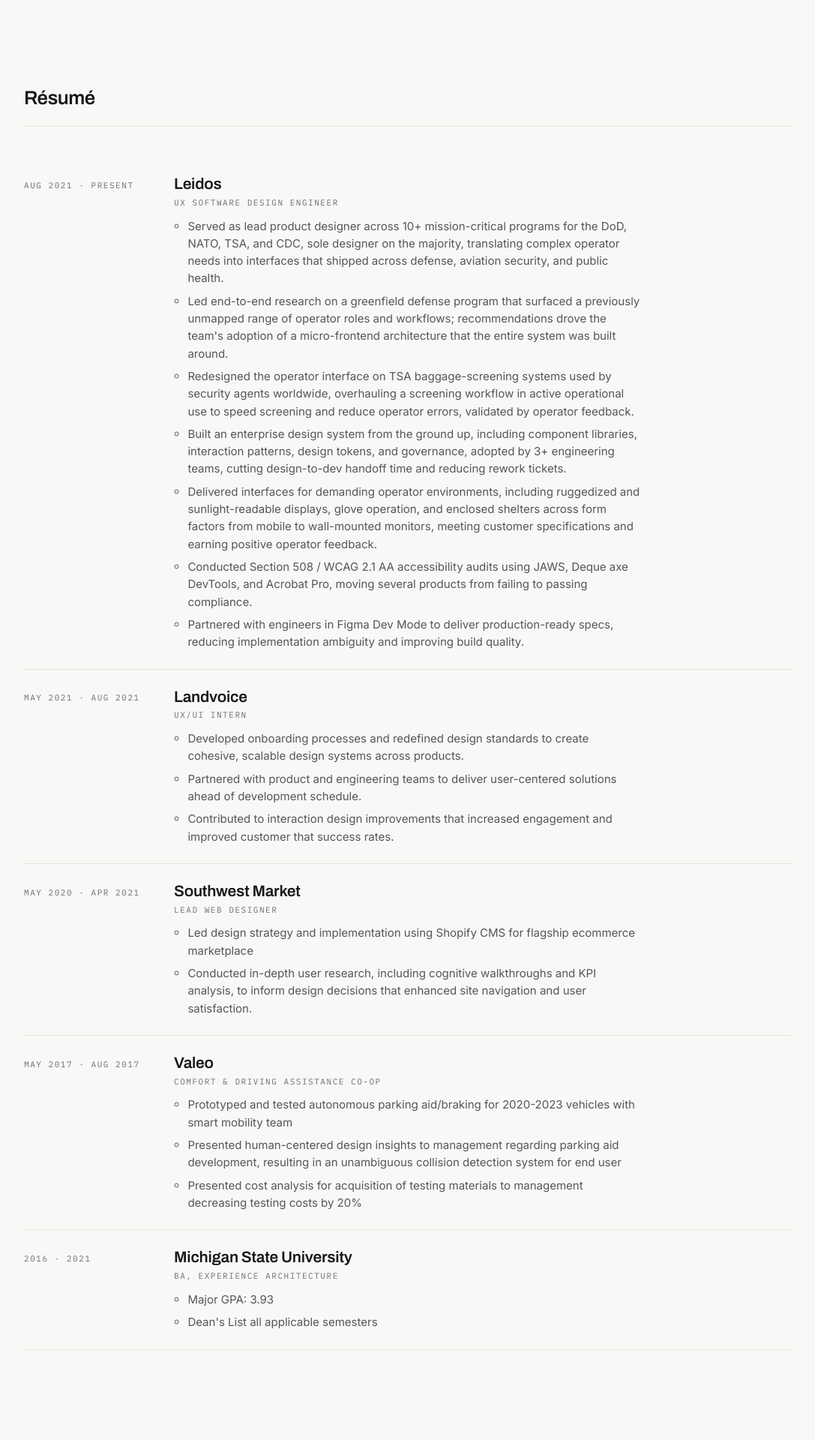
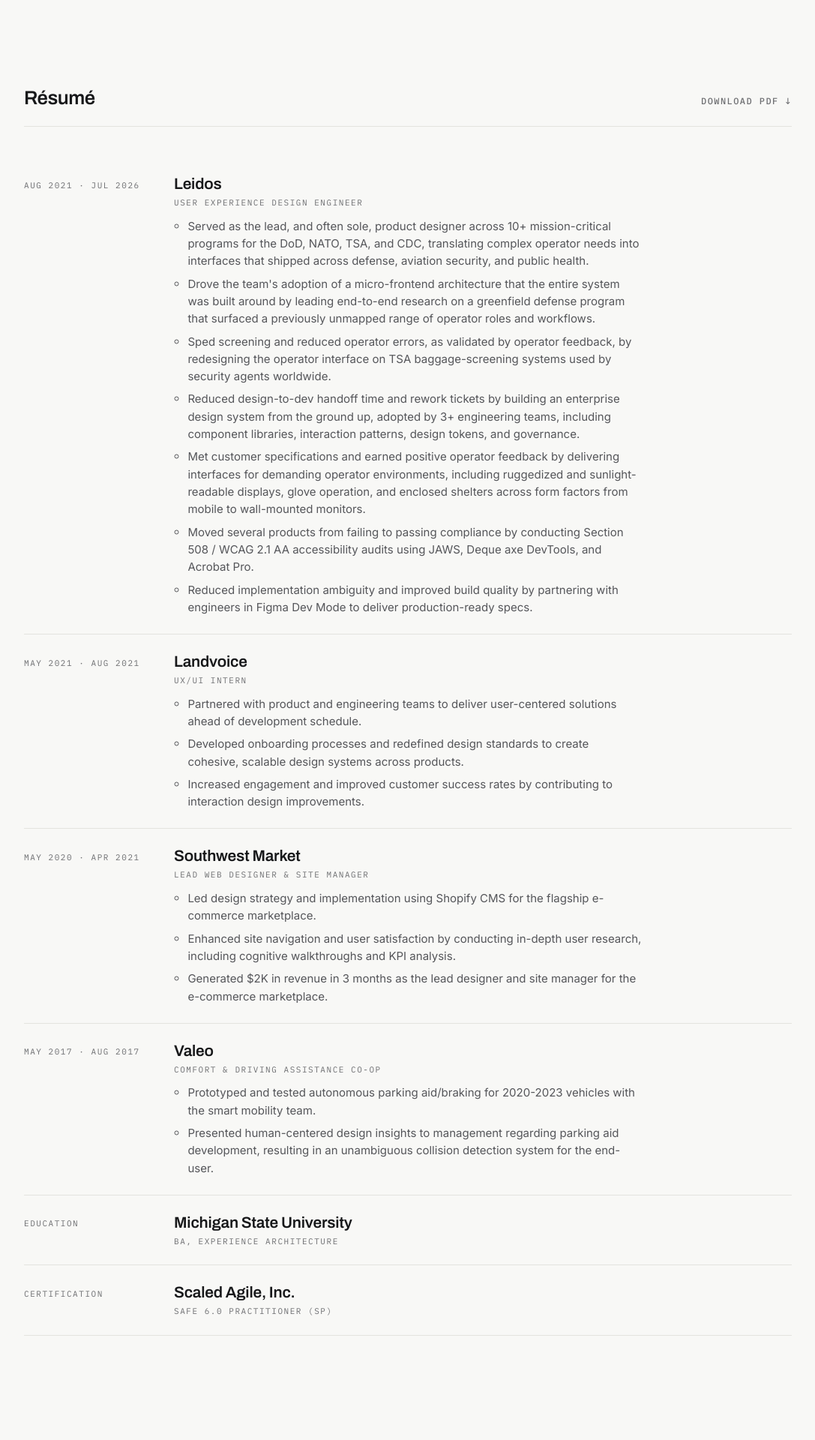
Before and after one commit to JonathanJraiche/jraiche-portfolio, a React (Vite) app: page / in a window 1280 px wide. Shown: the part 780-2700 px from the top of the page at 75% size, without its empty margins (96-1183 px from the left). Built offline with nearby package versions, Linux system fonts and the light colour scheme.

Commit message:
Update portfolio resume and PDF

```diff
--- a/index.html
+++ b/index.html
@@ -6,7 +6,7 @@
     <title>Jonathan Jraiche</title>
     <meta
       name="description"
-      content="Product designer focused on enterprise software, product strategy, and systems thinking."
+      content="Senior product designer focused on complex enterprise software, product strategy, and systems thinking."
     />
   </head>
   <body>
--- a/src/App.jsx
+++ b/src/App.jsx
@@ -50,6 +50,9 @@
       <div className="container">
         <FadeIn className="section-head">
           <h2 id="resume-title">Résumé</h2>
+          <a className="resume-download mono" href={site.resumePdf} download>
+            Download PDF <span aria-hidden="true">↓</span>
+          </a>
         </FadeIn>
         <ul className="resume">
           {resume.map((entry) => (
--- a/src/content.js
+++ b/src/content.js
@@ -3,11 +3,12 @@
 export const site = {
   name: "Jonathan Jraiche",
   email: "jraichej@gmail.com",
+  resumePdf: "./Jonathan-Jraiche-Resume.pdf",
 };
 
 export const hero = {
   headline:
-    "I'm Jonathan Jraiche, a product designer focused on enterprise software, product strategy, and systems thinking.",
+    "I'm Jonathan Jraiche, a senior product designer focused on complex enterprise software, product strategy, and systems thinking.",
   // The email is rendered as a mailto link after this text.
   lede:
     "I design experiences for products that differentiate, clarify, and delight. While most of my recent work is classified and/or proprietary, I am always happy to discuss my process and answer any questions you have.",
@@ -16,17 +17,17 @@
 
 export const resume = [
   {
-    dates: "Aug 2021 · Present",
+    dates: "Aug 2021 · Jul 2026",
     org: "Leidos",
-    role: "UX Software Design Engineer",
+    role: "User Experience Design Engineer",
     bullets: [
-      "Served as lead product designer across 10+ mission-critical programs for the DoD, NATO, TSA, and CDC, sole designer on the majority, translating complex operator needs into interfaces that shipped across defense, aviation security, and public health.",
-      "Led end-to-end research on a greenfield defense program that surfaced a previously unmapped range of operator roles and workflows; recommendations drove the team's adoption of a micro-frontend architecture that the entire system was built around.",
-      "Redesigned the operator interface on TSA baggage-screening systems used by security agents worldwide, overhauling a screening workflow in active operational use to speed screening and reduce operator errors, validated by operator feedback.",
-      "Built an enterprise design system from the ground up, including component libraries, interaction patterns, design tokens, and governance, adopted by 3+ engineering teams, cutting design-to-dev handoff time and reducing rework tickets.",
-      "Delivered interfaces for demanding operator environments, including ruggedized and sunlight-readable displays, glove operation, and enclosed shelters across form factors from mobile to wall-mounted monitors, meeting customer specifications and earning positive operator feedback.",
-      "Conducted Section 508 / WCAG 2.1 AA accessibility audits using JAWS, Deque axe DevTools, and Acrobat Pro, moving several products from failing to passing compliance.",
-      "Partnered with engineers in Figma Dev Mode to deliver production-ready specs, reducing implementation ambiguity and improving build quality.",
+      "Served as the lead, and often sole, product designer across 10+ mission-critical programs for the DoD, NATO, TSA, and CDC, translating complex operator needs into interfaces that shipped across defense, aviation security, and public health.",
+      "Drove the team's adoption of a micro-frontend architecture that the entire system was built around by leading end-to-end research on a greenfield defense program that surfaced a previously unmapped range of operator roles and workflows.",
+      "Sped screening and reduced operator errors, as validated by operator feedback, by redesigning the operator interface on TSA baggage-screening systems used by security agents worldwide.",
+      "Reduced design-to-dev handoff time and rework tickets by building an enterprise design system from the ground up, adopted by 3+ engineering teams, including component libraries, interaction patterns, design tokens, and governance.",
+      "Met customer specifications and earned positive operator feedback by delivering interfaces for demanding operator environments, including ruggedized and sunlight-readable displays, glove operation, and enclosed shelters across form factors from mobile to wall-mounted monitors.",
+      "Moved several products from failing to passing compliance by conducting Section 508 / WCAG 2.1 AA accessibility audits using JAWS, Deque axe DevTools, and Acrobat Pro.",
+      "Reduced implementation ambiguity and improved build quality by partnering with engineers in Figma Dev Mode to deliver production-ready specs.",
     ],
   },
   {
@@ -34,18 +35,19 @@
     org: "Landvoice",
     role: "UX/UI Intern",
     bullets: [
+      "Partnered with product and engineering teams to deliver user-centered solutions ahead of development schedule.",
       "Developed onboarding processes and redefined design standards to create cohesive, scalable design systems across products.",
-      "Partnered with product and engineering teams to deliver user-centered solutions ahead of development schedule.",
-      "Contributed to interaction design improvements that increased engagement and improved customer that success rates.",
+      "Increased engagement and improved customer success rates by contributing to interaction design improvements.",
     ],
   },
   {
     dates: "May 2020 · Apr 2021",
     org: "Southwest Market",
-    role: "Lead Web Designer",
+    role: "Lead Web Designer & Site Manager",
     bullets: [
-      "Led design strategy and implementation using Shopify CMS for flagship ecommerce marketplace",
-      "Conducted in-depth user research, including cognitive walkthroughs and KPI analysis, to inform design decisions that enhanced site navigation and user satisfaction.",
+      "Led design strategy and implementation using Shopify CMS for the flagship e-commerce marketplace.",
+      "Enhanced site navigation and user satisfaction by conducting in-depth user research, including cognitive walkthroughs and KPI analysis.",
+      "Generated $2K in revenue in 3 months as the lead designer and site manager for the e-commerce marketplace.",
     ],
   },
   {
@@ -53,19 +55,19 @@
     org: "Valeo",
     role: "Comfort & Driving Assistance Co-op",
     bullets: [
-      "Prototyped and tested autonomous parking aid/braking for 2020-2023 vehicles with smart mobility team",
-      "Presented human-centered design insights to management regarding parking aid development, resulting in an unambiguous collision detection system for end user",
-      "Presented cost analysis for acquisition of testing materials to management decreasing testing costs by 20%",
+      "Prototyped and tested autonomous parking aid/braking for 2020-2023 vehicles with the smart mobility team.",
+      "Presented human-centered design insights to management regarding parking aid development, resulting in an unambiguous collision detection system for the end-user.",
     ],
   },
   {
-    dates: "2016 · 2021",
+    dates: "Education",
     org: "Michigan State University",
     role: "BA, Experience Architecture",
-    bullets: [
-      "Major GPA: 3.93",
-      "Dean's List all applicable semesters",
-    ],
+  },
+  {
+    dates: "Certification",
+    org: "Scaled Agile, Inc.",
+    role: "SAFe 6.0 Practitioner (SP)",
   },
 ];
 
@@ -74,7 +76,7 @@
     { label: "LinkedIn", href: "https://www.linkedin.com/in/jonathanjraiche/", arrow: "↗", external: true },
     {
       label: "Résumé, PDF",
-      href: "/Jonathan-Jraiche-Resume.pdf",
+      href: site.resumePdf,
       arrow: "↓",
       external: false,
     },
--- a/src/styles/global.css
+++ b/src/styles/global.css
@@ -181,6 +181,13 @@
   font-size: clamp(1.4rem, 1.2rem + .6vw, 1.6rem);
   letter-spacing: -0.02em;
 }
+.resume-download {
+  margin-left: auto;
+  color: var(--color-muted);
+  text-decoration: none;
+  transition: color .15s ease;
+}
+.resume-download:hover { color: var(--color-accent); }
 
 /* ============ Résumé ============ */
 .resume { list-style: none; padding: 0; }
```
Also changed, not shown: 1 other file (tests, documents, lock files or other folders).
